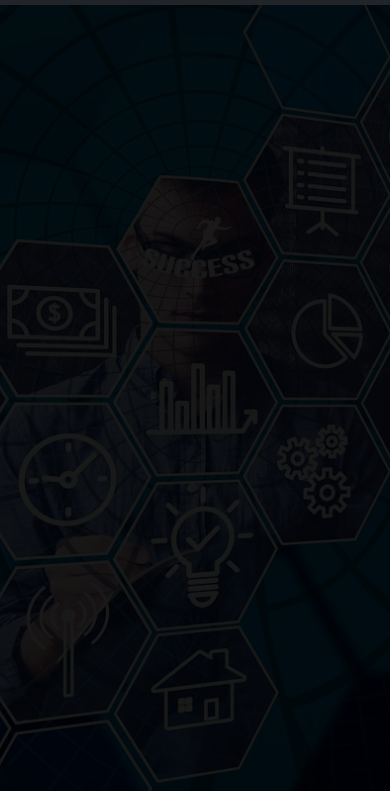
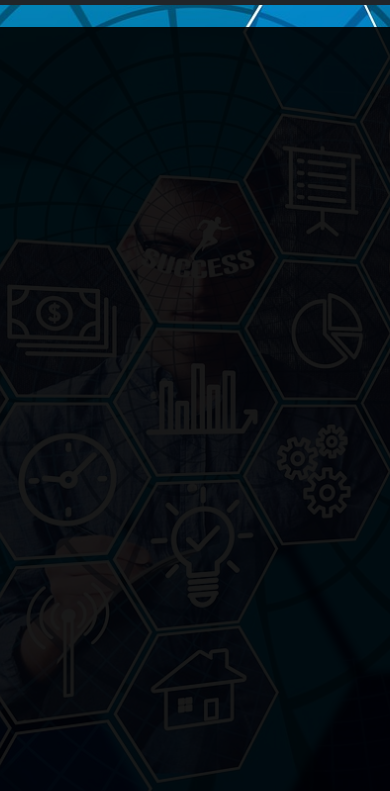
Before and after one commit to jaquisonDev/Projeto-Extens-o, a plain HTML site: page index.html in a window 390 px wide. Shown: the part 53-844 px from the top of the page. Drawn offline with Linux system fonts and the light colour scheme; a web font is replaced by a local one.

Commit message:
Alterando a sobra da imagem...o top e o bottom

```diff
--- a/CSS/styles.css
+++ b/CSS/styles.css
@@ -54,3 +54,10 @@ body {
   margin-bottom: 60px;
   font-family: "font-global";
 }
+
+@media (min-width: 200px) and (max-width: 500px) {
+  .sombra {
+    top: 80px;
+    bottom: -82px;
+  }
+}
```
